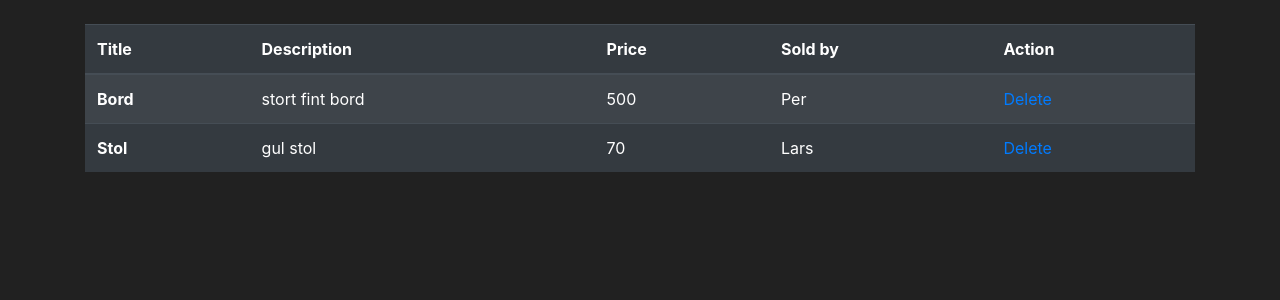
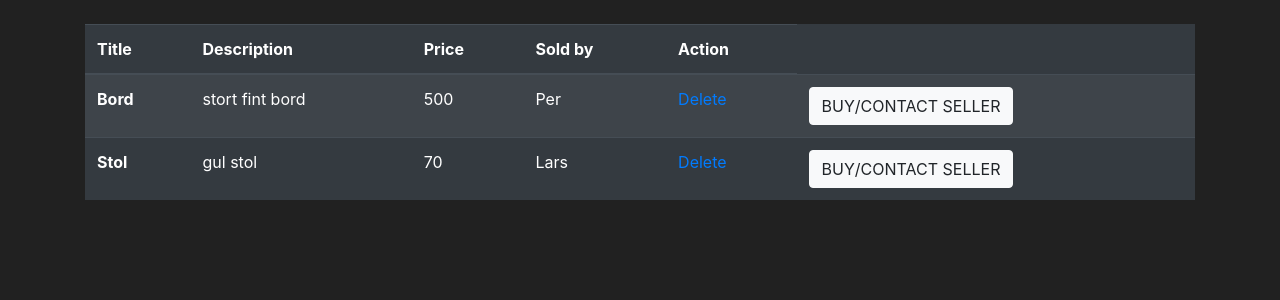
Before and after one commit to Kristiankaspersen/Gruppe18_SoftwareEngineering, a Flask app: page /store in a window 1280 px wide. Shown: the part 56-356 px from the top of the page. Run offline with Flask 2, Linux system fonts and the light colour scheme; data comes from the database, SQL or seed files in the repository; some libraries are stand-ins or nearby versions.

Commit message:
Lagt til en knapp for buy, den har ingen funksjon

```diff
--- a/Gruppe18_pyApp/app_flask/templates/showGoods.html
+++ b/Gruppe18_pyApp/app_flask/templates/showGoods.html
@@ -29,6 +29,7 @@
           <td class=".table-striped">{{ goods.price}}</td>
           <td class=".table-striped">{{ users.username}}</td>
           <td class=".table-striped"><a href="{{ url_for('delete_goods', id=goods.id)}}">Delete</a></td>
+          <td class=".table-striped"><button type="button" class="btn btn-light">BUY/CONTACT SELLER</button></td>
         </tr>
       {% endfor %}
       </tbody>
```
